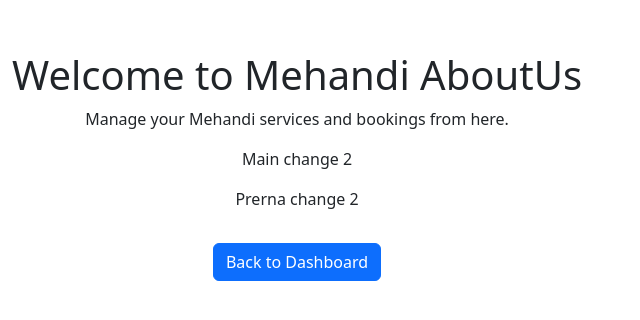
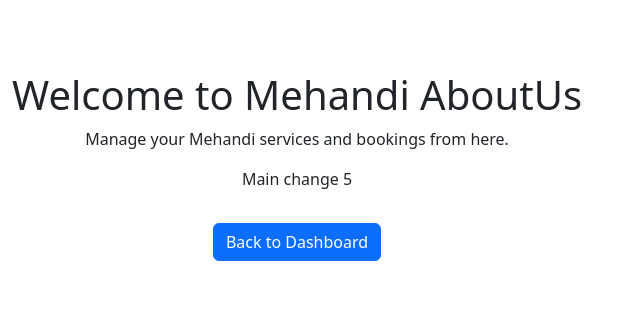
Before and after one commit to Prernadeshmaned/OthercardNew, a React (Vite) app in the folder othercard/: page /AboutUs in a window 1280 px wide. Shown: the part 258-578 px from the top of the page, without its empty margins (0-640 px from the left). Built offline with nearby package versions, Linux system fonts and the light colour scheme.

Commit message:
Main change 5

```diff
--- a/othercard/src/components/AboutUs.jsx
+++ b/othercard/src/components/AboutUs.jsx
@@ -13,13 +13,7 @@ const AboutUs = () => {
                 <h1>Welcome to Mehandi AboutUs</h1>
                 <p>Manage your Mehandi services and bookings from here.</p>
 
-                <p>Main change 2</p>
-
-
-
-                <p>Prerna change 2</p>
-
-
+                <p>Main change 5</p>
 
                 {/* Back to Dashboard Button */}
                 <Button
```
